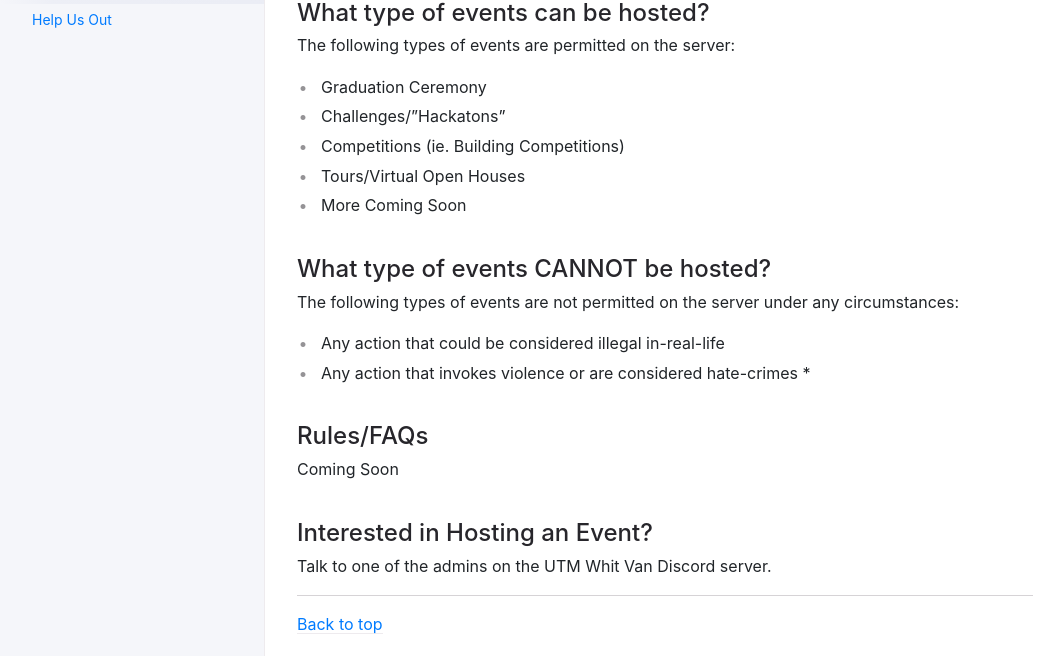
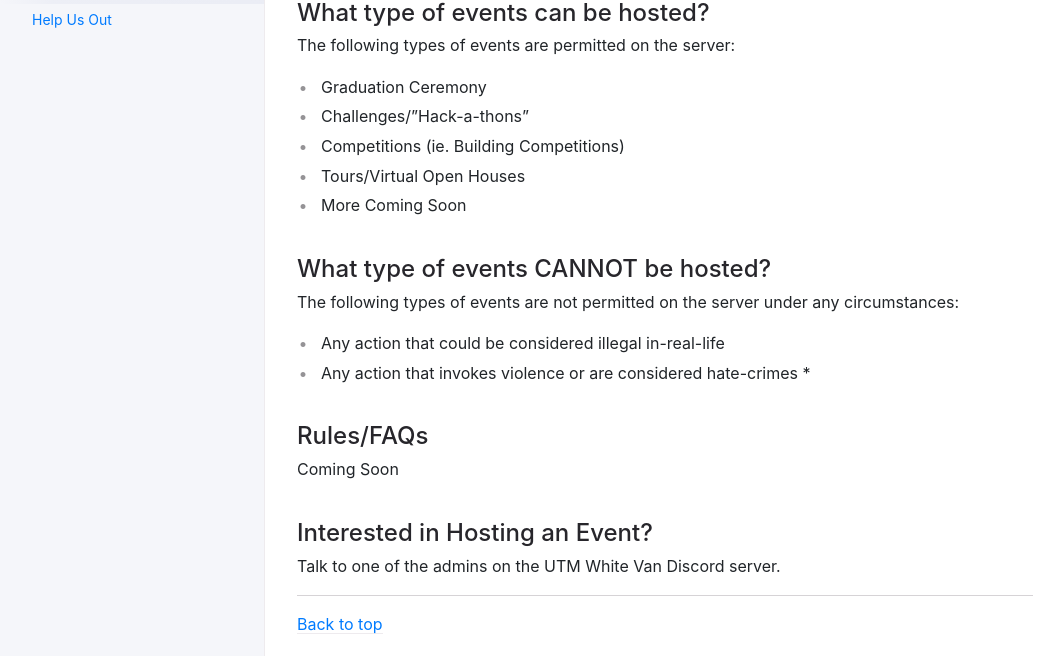
Before and after one commit to jonjonnnho/project-utmc, a Jekyll site: the page built from docs/hosting-events.md, in a window 1280 px wide and 900 px high, scrolled down 543 px. Shown: the part 168-824 px from the top of the window, without its empty margins (107-1169 px from the left). Built offline with Jekyll 4.4.1, drawn with Linux system fonts in a browser that asks for light colours.

Commit message:
Fixed Typos

```diff
--- a/docs/hosting-events.md
+++ b/docs/hosting-events.md
@@ -30,7 +30,7 @@ Events that are one or more of the following may require approval from the Proje
 ## What type of events can be hosted?
 The following types of events are permitted on the server:
 * Graduation Ceremony
-* Challenges/"Hackatons"
+* Challenges/"Hack-a-thons"
 * Competitions (ie. Building Competitions)
 * Tours/Virtual Open Houses
 * More Coming Soon
@@ -47,4 +47,4 @@ Coming Soon
 
 ## Interested in Hosting an Event?
 
-Talk to one of the admins on the UTM Whit Van Discord server.
+Talk to one of the admins on the UTM White Van Discord server.
```
Also changed, not shown: docs/contribute.md (+1 -1 lines).
